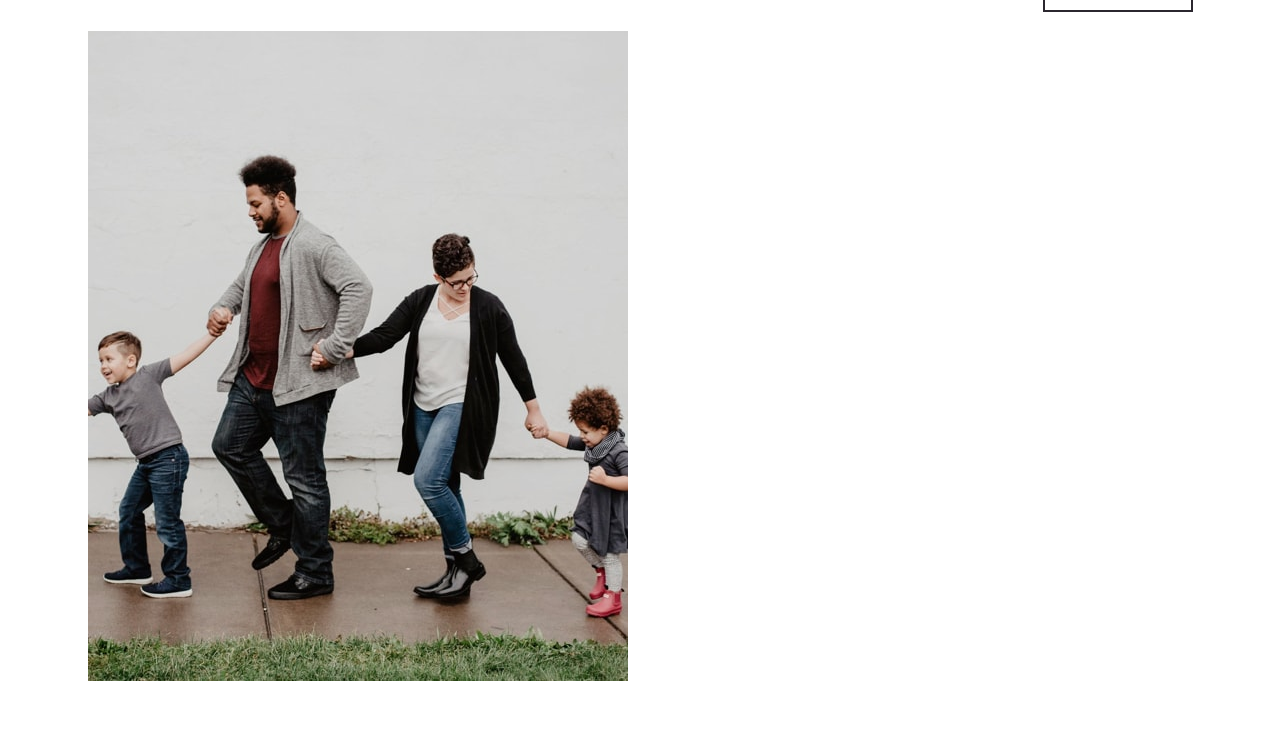
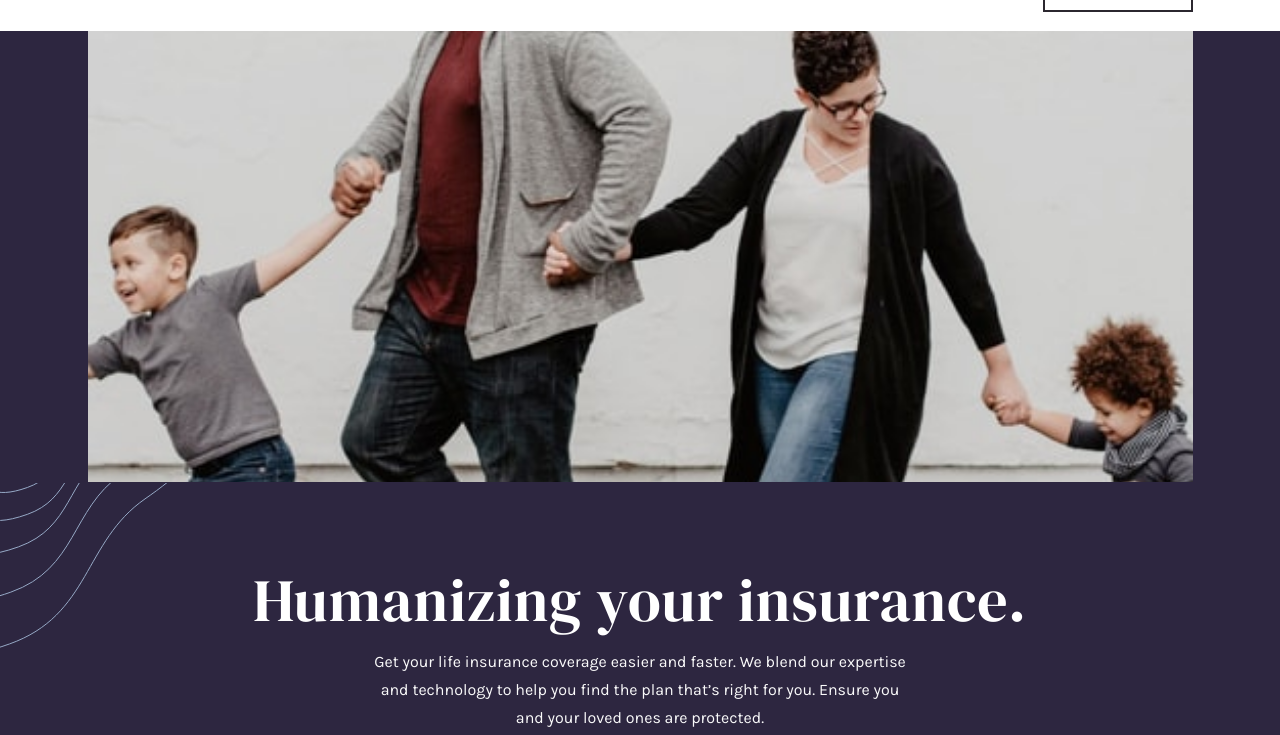
Before and after one commit to tediko/insure-landing-page, a plain HTML site: page index.html in a window 1280 px wide. Shown: the part 49-784 px from the top of the page. Drawn offline with Linux system fonts and the light colour scheme.

Commit message:
Added styles to kv

```diff
--- a/styles/sass/layout/_kv.scss
+++ b/styles/sass/layout/_kv.scss
@@ -0,0 +1,41 @@
+.kv {
+    position: relative;
+    background: $c-violet-dark;
+
+    &::before {
+        position: absolute;
+        content: url(../../assets/img/bg-pattern-intro-left-mobile.svg);
+        top: 452px;
+        left: 0;
+    }
+
+    &::after {
+        position: absolute;
+        content: url(../../assets/img/bg-pattern-intro-right-mobile.svg);
+        bottom: -186px;
+        right: 0;
+    }
+
+    &__image {
+        img {
+            width: 100%;
+            object-fit: cover;
+            height: 451px;
+        }
+    }
+
+    &__content {
+        display: flex;
+        flex-flow: column;
+        align-items: center;
+        padding: 90px 24px;
+        text-align: center;
+    }
+
+    &__text {
+        color: $c-light-gray;
+        line-height: 28px;
+        margin: 24px 0 28px 0;
+        max-width: 533px;
+    }
+}
```
Also changed, not shown: styles/css/main.css, 1 other file.
